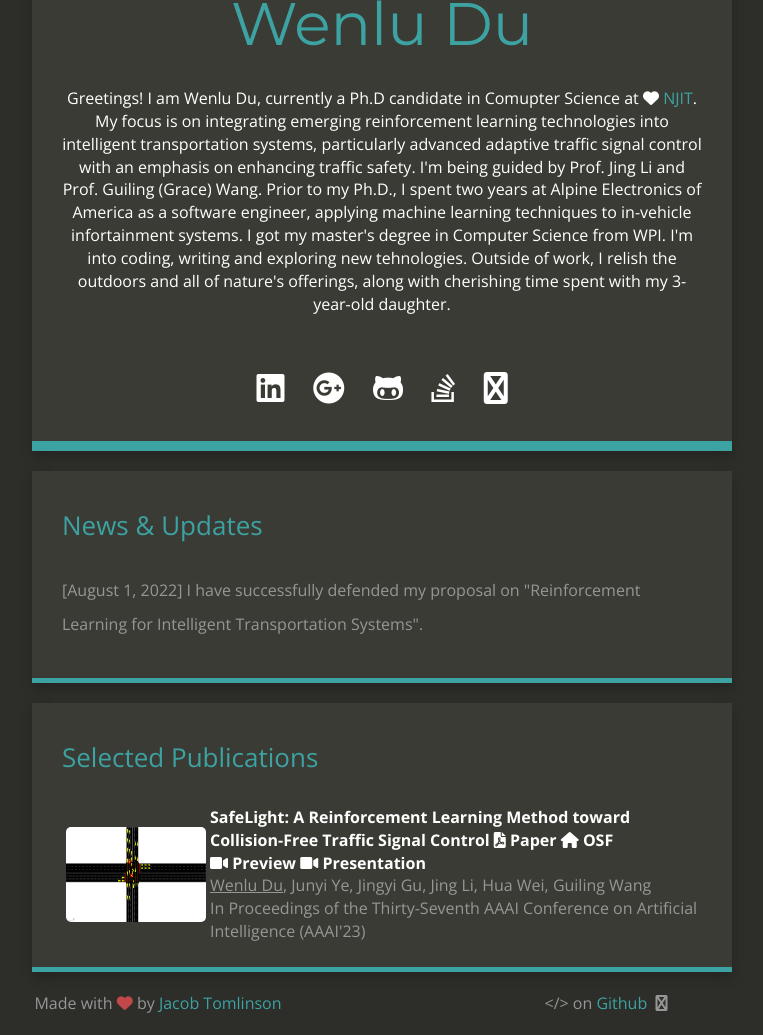
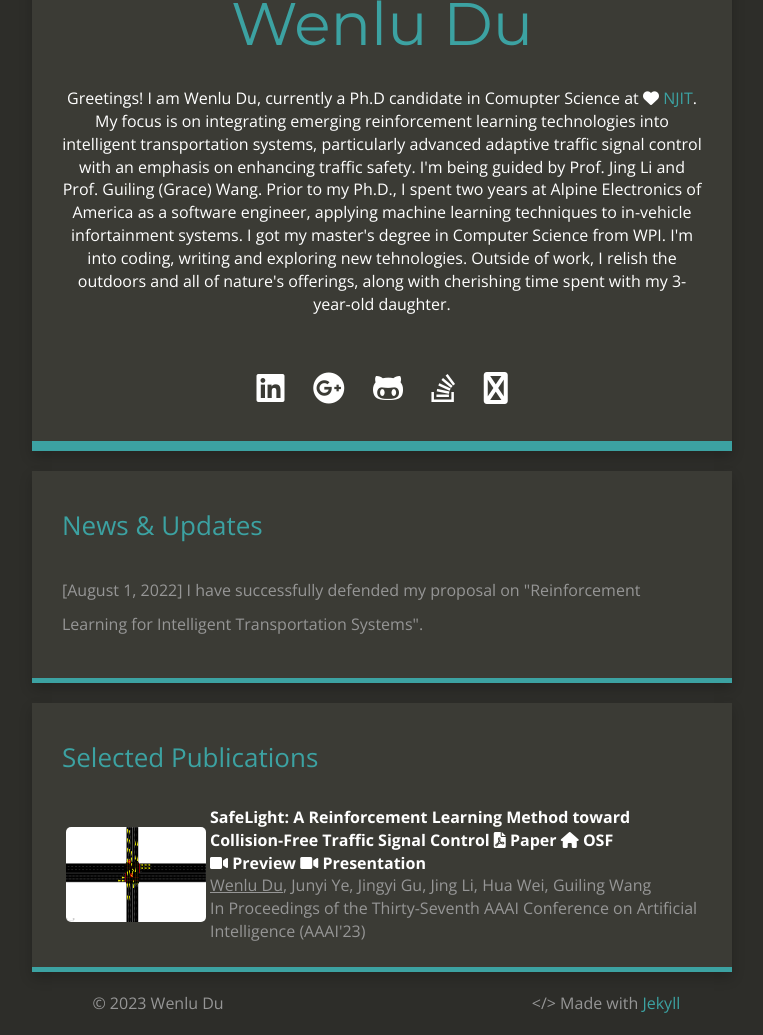
Before and after one commit to Wenlu057/Wenlu057.github.io, a Jekyll site: the page built from index.html, in a window 1280 px wide, cut to the strip 174-1209 px from the top of the page. Shown: the whole strip, without its empty margins (258-1021 px from the left). Built offline with Jekyll 4.4.1, drawn with Linux system fonts in a browser that asks for light colours; nearby versions of some CDN libraries.

Commit message:
change footer

```diff
--- a/_config.yml
+++ b/_config.yml
@@ -27,8 +27,8 @@ xing_link:
 facebook_link:
 
 # Footer
-footer_left: "Made with <i class=\"fa fa-heart\"></i> by <a href=\"https://twitter.com/_JacobTomlinson\">Jacob Tomlinson</a>"
-footer_right: "&lt;/&gt; on <a href=\"https://github.com/jacobtomlinson/carte-noire\">Github</a> &nbsp;<i class=\"fa fa-github-alt\"></i>"
+footer_left: "© 2023 Wenlu Du <br>"
+footer_right: "&lt;/&gt; Made with <a href=\"https://jekyllrb.com\">Jekyll</a>"
 
 # Build settings
 markdown: kramdown
```
